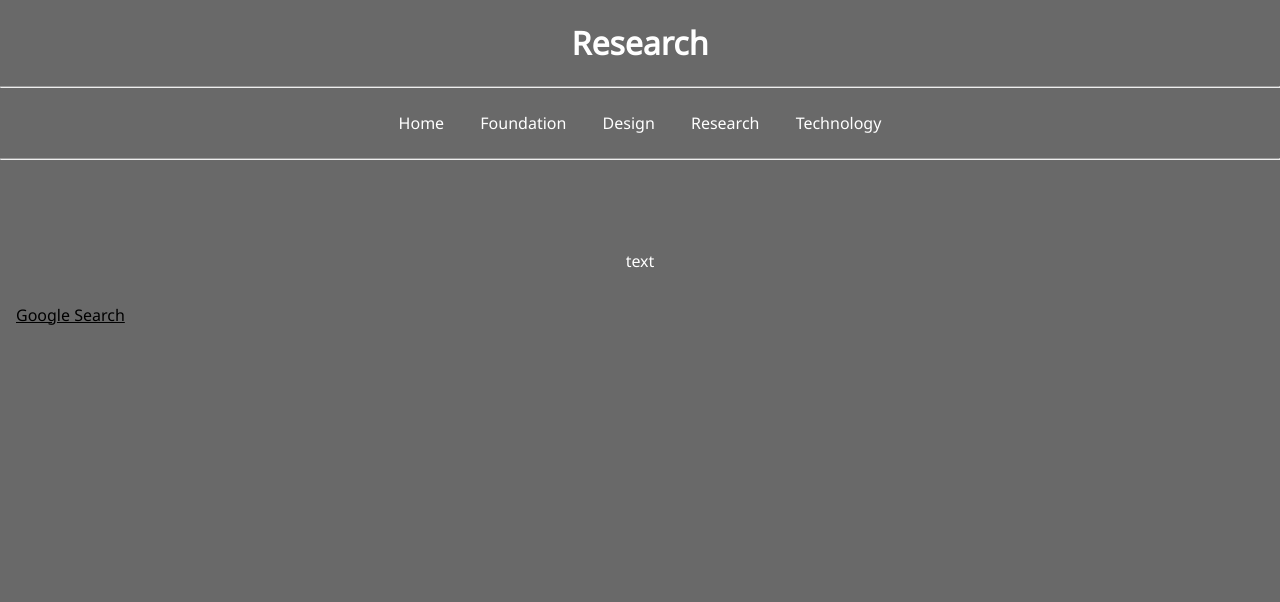
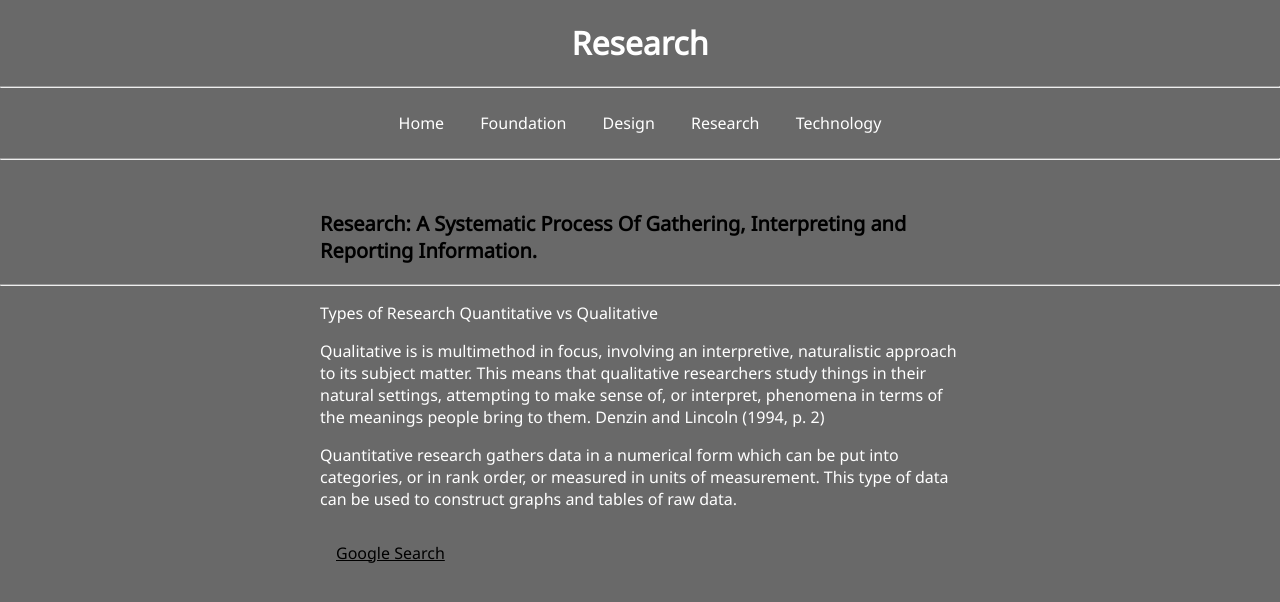
Before and after one commit to aquamiguel/Portfolio, a plain HTML site: page Research.html in a window 1280 px wide. Drawn offline with Linux system fonts and the light colour scheme.

Commit message:
Total update

```diff
--- a/Research.html
+++ b/Research.html
@@ -24,12 +24,19 @@
             </ul>
         </nav>
     </header>
-    <br><br><br>
-    <p style="text-align:center">text</p>
 
+	<br>
+	<h3 id="titl" style="padding:3m;" class="center";">
+    Research:  A Systematic Process Of Gathering, Interpreting and Reporting Information.</h3>
+	<hr>
+	<p class="center"> Types of Research Quantitative vs Qualitative</p>
+	<p class="center"> Qualitative is is multimethod in focus, involving an interpretive, naturalistic approach to its subject matter. This means that qualitative researchers study things in their natural settings, attempting to make sense of, or interpret, phenomena in terms of the meanings people bring to them.
 
-</body>
-<article style="text-align:center">
-    <a href="http://www.google.com">Google Search</a>
+ Denzin and Lincoln (1994, p. 2) </p>
+	<p class="center"> Quantitative research gathers data in a numerical form which can be put into categories, or in rank order, or measured in units of measurement.  This type of data can be used to construct graphs and tables of raw data.
+	</p>
+	</body>
+<article class="center">
+    <a clas="center "href="http://www.google.com">Google Search</a>
 
 </article></html>
```
Also changed, not shown: Design.html (+1 -1 lines), Foundation.html (+1 -1 lines), index.html (+3 -3 lines), main.css (line endings or trailing spaces).
